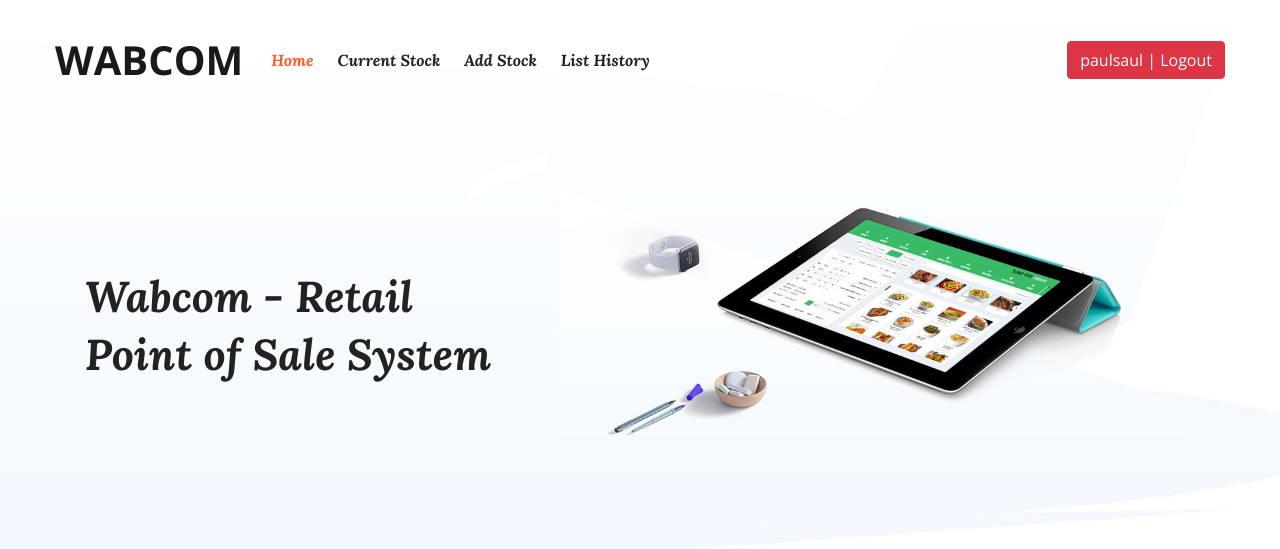
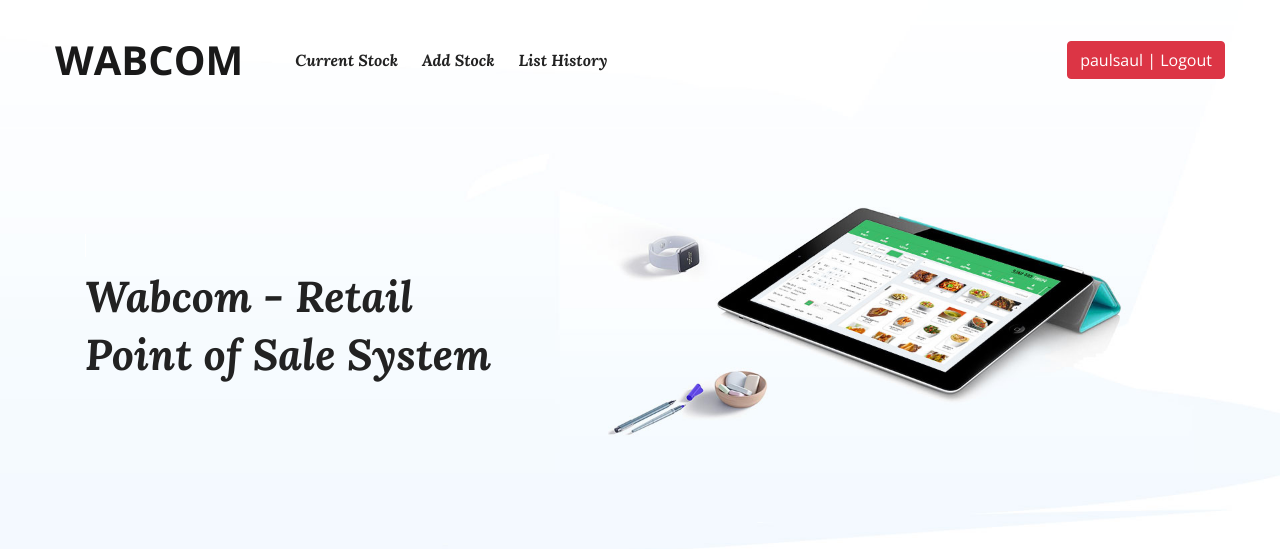
Before and after one commit to paulwababu/Inventory_management_system, a Django app: page / in a window 1280 px wide. Shown: the top 549 px of the page. Run offline with Django 3.2, Linux system fonts and the light colour scheme; a user stored in the database is signed in; some libraries are stand-ins or nearby versions.

Commit message:
Update home.html

```diff
--- a/djangoproject/stockmgmgt/templates/home.html
+++ b/djangoproject/stockmgmgt/templates/home.html
@@ -38,7 +38,7 @@
   <div class="collapse navbar-collapse" id="navbarNavDropdown">
     <ul class="navbar-nav mr-auto">
       <li class="nav-item active">
-        <a class="nav-link" href="/">Home <span class="sr-only">(current)</span></a>
+        <a class="nav-link" href="/"> <span class="sr-only">(current)</span></a>
       </li>
       {% if request.user.is_authenticated %}
       <li class="nav-item">
```
